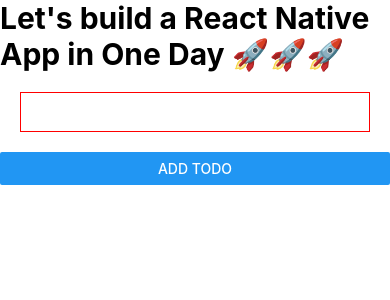
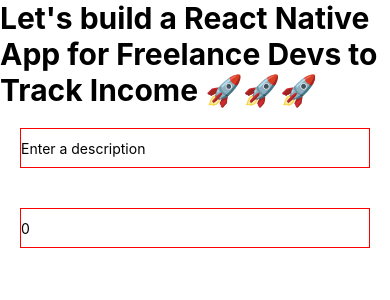
Before and after one commit to richardiyama/IncomeTracker, a React Native app: screen / in a window 390 px wide. Shown: the top 300 px of the page. Built offline with nearby package versions, Linux system fonts and the light colour scheme.

Commit message:
Added Implementation for desscription and amount

```diff
--- a/App.js
+++ b/App.js
@@ -4,8 +4,14 @@
 
 const App = () => {
 
-  const[ input, setInput] =  useState('')
-  const[todos, setTodos] =  useState([])
+  const[ description, setDescription] =  useState('')
+  const[amount, setAmount] =  useState(0)
+  const[gigs,setGigs] = useState([
+    {
+      description: 'Freelance Job with Richie',
+      amount:500.00
+    }
+  ])
 
   const addTodo = () =>{
     setTodos([input,...todos]);
@@ -15,22 +21,24 @@
     return (
       <SafeAreaView>
         <View>
-          <Text style={styles.titleText}>Let's build a React Native App in One Day 🚀🚀🚀 </Text>
+          <Text style={styles.titleText}>Let's build a React Native App for Freelance Devs to Track Income 🚀🚀🚀 </Text>
         </View>
-        <ScrollView>
 
-        {todos.map(todo =>(
-         <Todo title={todo}/>
-        ))}
-
-        </ScrollView>
 
         <TextInput
         style={styles.todoInput}
-        value={input}
-        onChangeText ={text => setInput(text)}
+        value={description}
+        placeholder='Enter a description'
+        onChangeText ={text => setDescription(text)}
         />
-        <Button title='Add TODO' onPress={addTodo}/>
+
+        <TextInput
+        style={styles.todoInput}
+        value={amount}
+        keyboardType='numeric'
+        onChangeText ={text => setAmount(text)}
+        />
+        {/*<Button title='Add TODO' onPress={addTodo}/>*/}
       </SafeAreaView>
     );
 };
```
